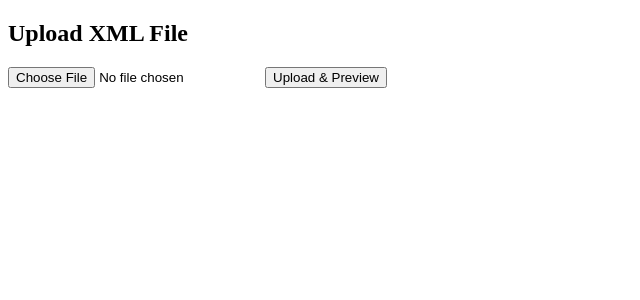
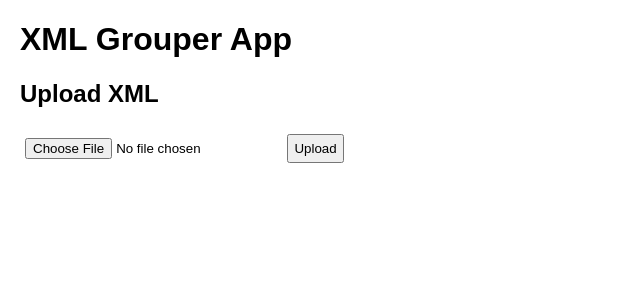
Before and after one commit to nadithakj/nodegrouper, a FastAPI app: page / in a window 1280 px wide. Shown: the top 300 px of the page, without its empty margins (0-640 px from the left). Run offline with FastAPI, Linux system fonts and the light colour scheme.

Commit message:
Update index.html

```diff
--- a/templates/index.html
+++ b/templates/index.html
@@ -1,48 +1,82 @@
 <!DOCTYPE html>
 <html>
 <head>
-    <title>Generic XML Grouper</title>
+    <title>XML Grouper</title>
+    <style>
+        body { font-family: Arial, sans-serif; margin: 20px; }
+        textarea { width: 100%; height: 300px; }
+        select, input[type="file"], button { margin: 5px 0; padding: 5px; }
+        .section { margin-bottom: 20px; }
+    </style>
 </head>
 <body>
-    <h2>Upload XML File</h2>
+    <h1>XML Grouper App</h1>
+
+    <!-- Upload Section -->
+    <div class="section">
+        <h2>Upload XML</h2>
         <form action="/upload" method="post" enctype="multipart/form-data">
-        <input type="file" name="file" accept=".xml" required>
-        <button type="submit">Upload & Preview</button>
+            <input type="file" name="file" required>
+            <button type="submit">Upload</button>
         </form>
+    </div>
 
-    {% if tags and not keys %}
-    <h2>Select Tag to Group</h2>
+    {% if xml_preview %}
+    <!-- Parent Tag Selection -->
+    <div class="section">
+        <h2>Select Parent Tag to Group</h2>
         <form action="/select_key" method="post">
+            <input type="hidden" name="xml_content" value="{{ xml_preview }}">
             <select name="selected_tag" required>
                 {% for tag in tags %}
                     <option value="{{ tag }}" {% if tag==selected_tag %}selected{% endif %}>{{ tag }}</option>
                 {% endfor %}
             </select>
-        <input type="hidden" name="xml_content" value="{{ xml_preview }}">
-        <button type="submit">Next: Select Key</button>
+            <button type="submit">Next</button>
         </form>
+    </div>
     {% endif %}
 
     {% if keys %}
-    <h2>Select Key for Grouping "{{ selected_tag }}"</h2>
+    <!-- Key Field and Child Tag Selection -->
+    <div class="section">
+        <h2>Key Field & Child Tags to Merge "{{ selected_tag }}"</h2>
         <form action="/group" method="post">
+            <label>Key Field:</label>
             <select name="selected_key" required>
                 {% for key in keys %}
                     <option value="{{ key }}" {% if key==selected_key %}selected{% endif %}>{{ key }}</option>
                 {% endfor %}
             </select>
+            <br><br>
+            <label>Child Tags to Merge:</label>
+            <select name="selected_child_tags" multiple size="5" required>
+                {% for child in child_tags %}
+                    <option value="{{ child }}" {% if child in selected_child_tags %}selected{% endif %}>{{ child }}</option>
+                {% endfor %}
+            </select>
+            <br><br>
             <input type="hidden" name="xml_content" value="{{ xml_preview }}">
             <input type="hidden" name="selected_tag" value="{{ selected_tag }}">
             <button type="submit">Group</button>
         </form>
+    </div>
     {% endif %}
 
     {% if xml_preview %}
+    <!-- XML Preview -->
+    <div class="section">
         <h2>XML Preview</h2>
+        <textarea readonly>{{ xml_preview }}</textarea>
+    </div>
+
+    <!-- Download -->
+    <div class="section">
         <form action="/download" method="post">
-        <textarea name="file_content" rows="25" cols="100">{{ xml_preview }}</textarea><br><br>
+            <input type="hidden" name="file_content" value="{{ xml_preview }}">
             <button type="submit">Download Grouped XML</button>
         </form>
+    </div>
     {% endif %}
 </body>
 </html>
```
Lines whose indentation alone changed are shown as unchanged.
